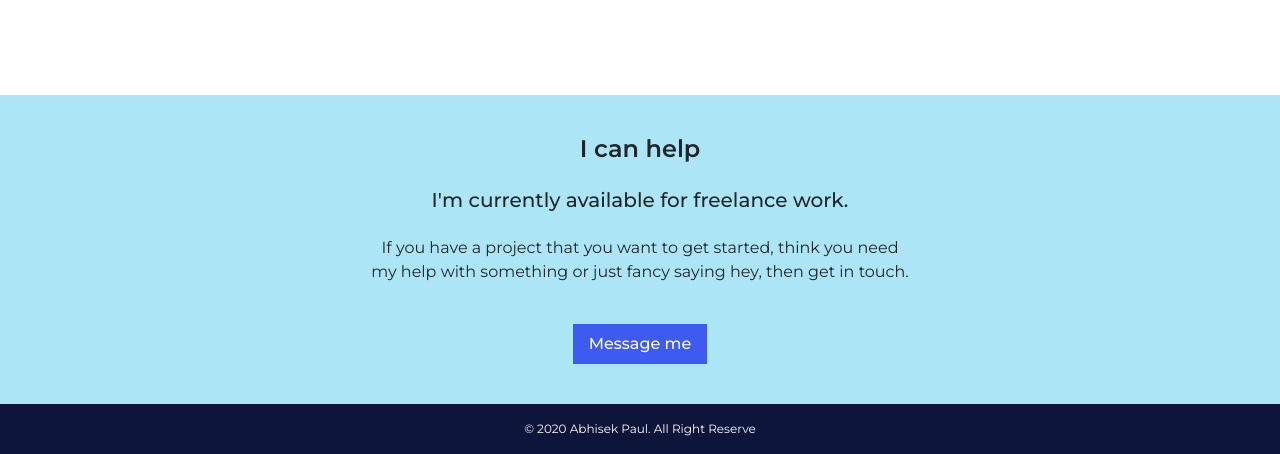
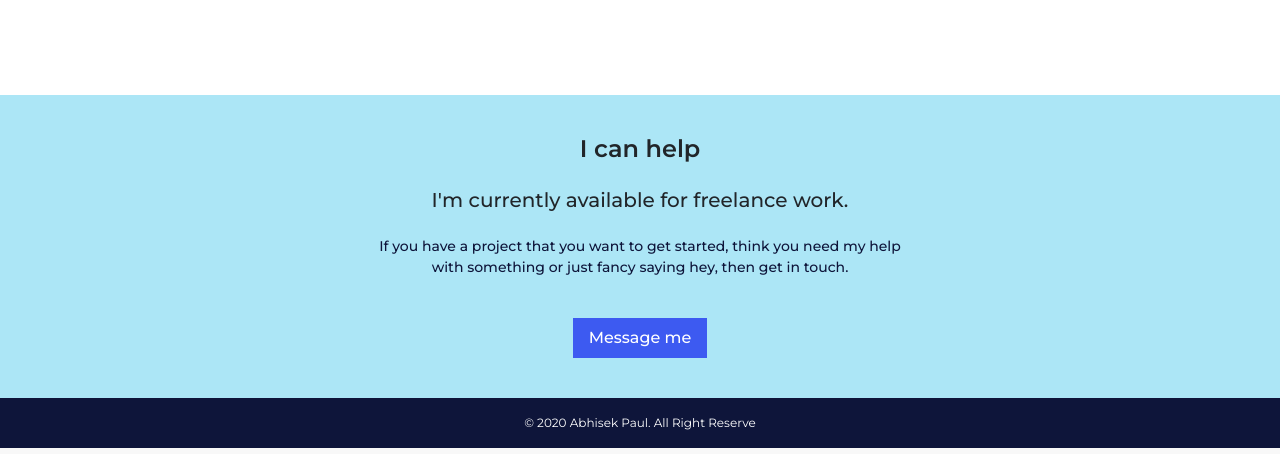
Before and after one commit to abhisek47/portfolio, a PHP site: page / in a window 1280 px wide. Shown: the part 2851-3305 px from the top of the page. Run offline with PHP 8.4, Linux system fonts and the light colour scheme; some libraries are stand-ins or nearby versions; some web fonts are replaced.

Commit message:
add message section

```diff
--- a/style.css
+++ b/style.css
@@ -435,6 +435,11 @@ footer {
   padding: 1em 0;
   background-color: #ace6f6;
 }
+.message p {
+  font-size: 14px;
+  font-weight: 500;
+  color: #0e153a;
+}
 .copyright {
   background-color: #0e153a;
   font-size: 12px;
```
